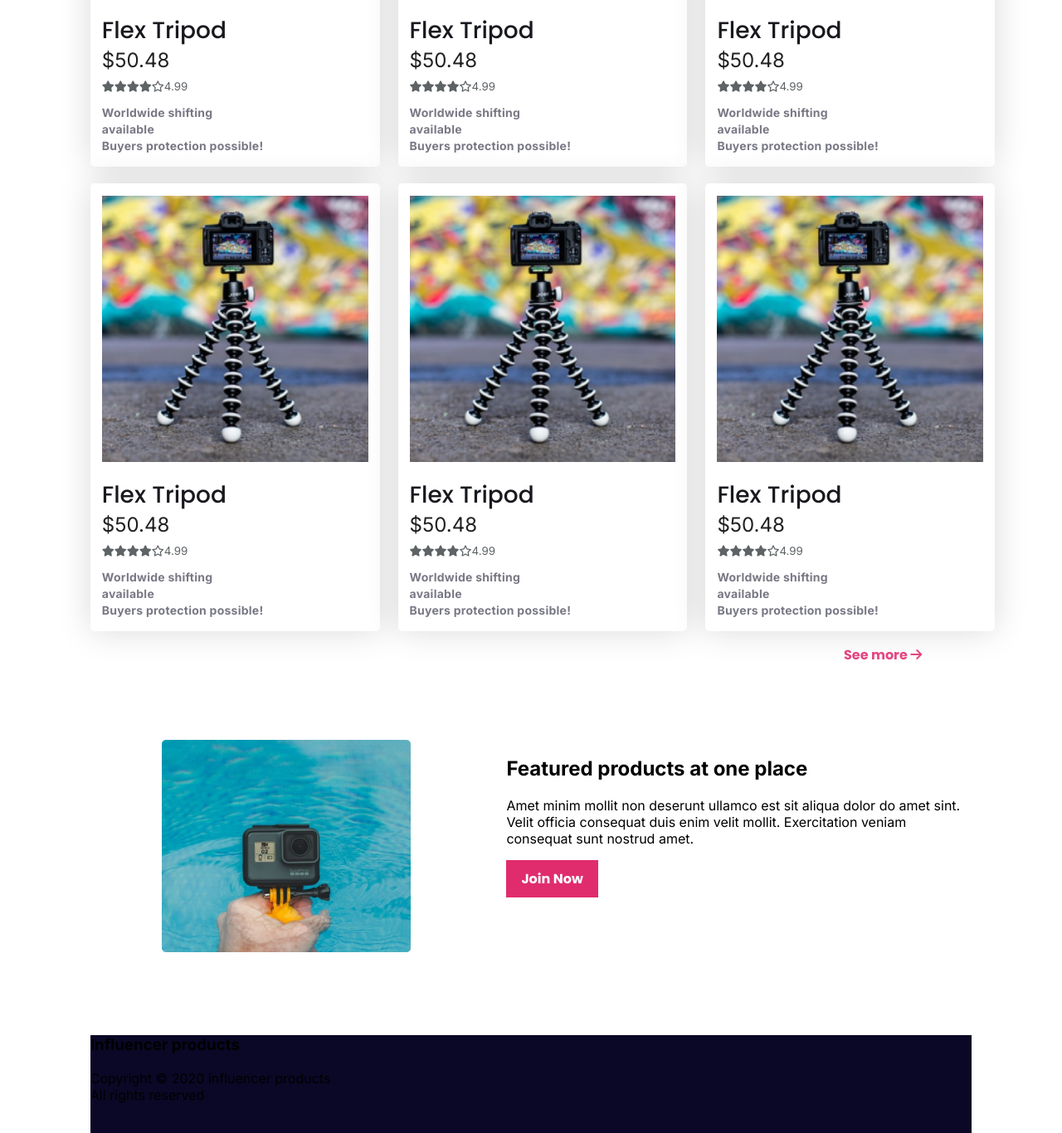
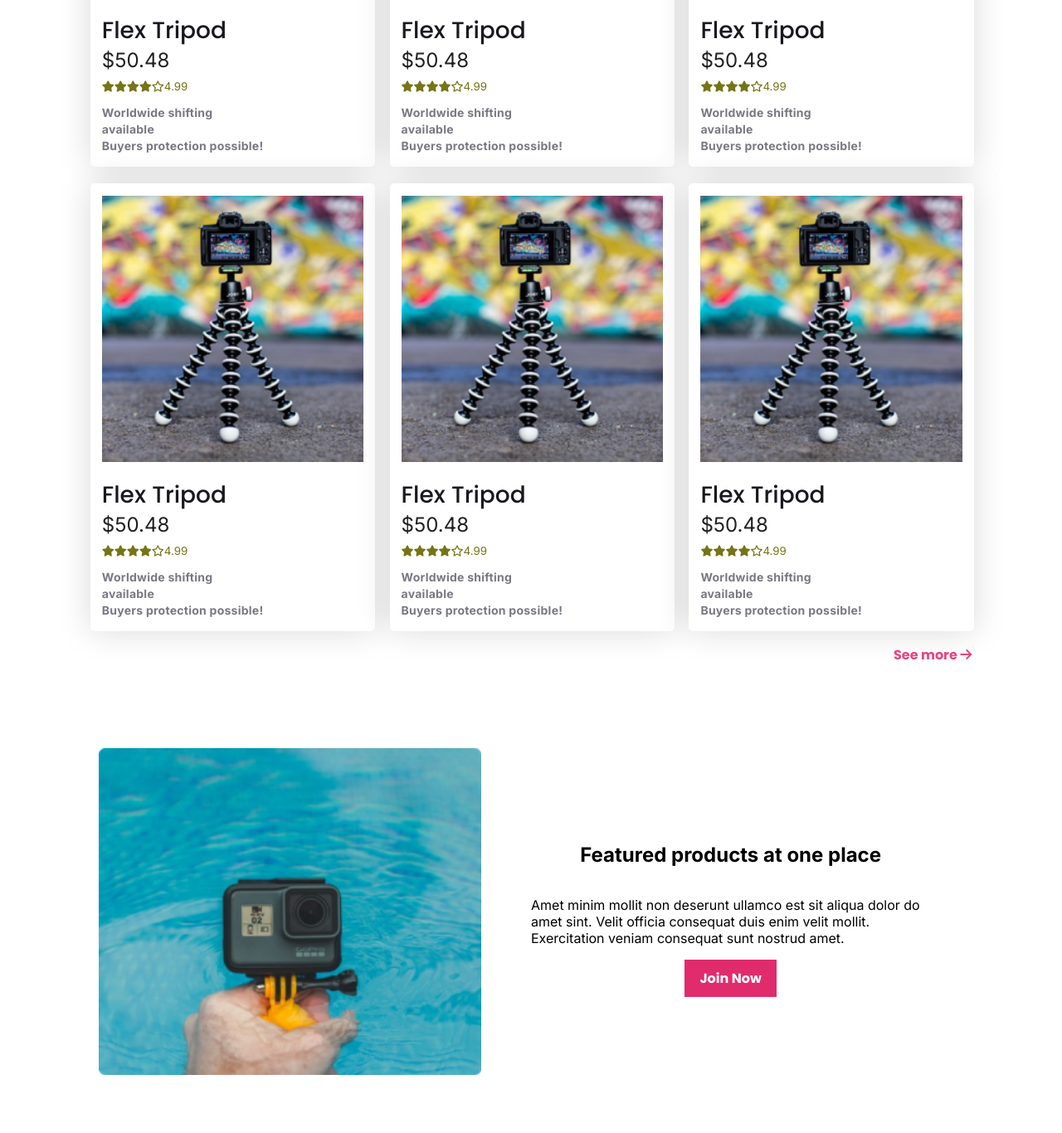
Before and after one commit to fahaadem/new-influencer-gear, a plain HTML site: page index.html in a window 1280 px wide. Shown: the part 1287-2653 px from the top of the page at 83% size. Drawn offline with Linux system fonts and the light colour scheme.

Commit message:
last commit

```diff
--- a/styles/style.css
+++ b/styles/style.css
@@ -141,11 +141,11 @@ header {
 
 .box-container {
     display: grid;
-    grid-template-columns: repeat(3, 0.8fr);
+    grid-template-columns: repeat(3, 1fr);
     align-items: center;
     justify-content: center;
-    column-gap: 50px;
-    row-gap: 20px;
+    gap: 20px;
+    margin: 0 auto;
 }
 
 .box {
@@ -153,7 +153,7 @@ header {
     border-radius: 5px;
     background: #FFF;
     box-shadow: 0px 0px 40px 0px rgba(0, 0, 0, 0.15);
-    width: 100%;
+    width: 92.5%;
     height: 510px;
 }
 
@@ -187,6 +187,7 @@ header {
     margin-top: -5px;
     color: #5E6366;
     font-size: smaller;
+    color: rgb(117, 117, 23);
 }
 
 .box-description {
@@ -202,7 +203,7 @@ header {
 
 .see-more {
     text-align: right;
-    margin-right: 60px;
+    /* margin-right: 60px; */
     color: rgba(224, 44, 109, 0.87);
     font-family: Poppins;
     font-size: 16px;
@@ -215,16 +216,29 @@ header {
 .featured-section {
     display: flex;
     justify-content: space-between;
-    gap: 30px;
     margin-bottom: 100px;
 }
 
 .featured-img {
-    width: 100%;
-    height: 100%;
+    display: block;
+    width: 50%;
     object-fit: cover;
     display: flex;
     justify-content: center;
+}
+
+.featured-img img {
+    width: 100%;
+    margin: 10px;
+}
+
+.featured-text {
+    display: flex;
+    justify-content: center;
+    flex-direction: column;
+    align-items: center;
+    width: 50%;
+    padding: 50px;
 }
 
 .btn-primary {
@@ -249,7 +263,7 @@ footer {
         margin: 0 auto;
     }
 
-    .nav-title{
+    .nav-title {
         display: flex;
         align-items: center;
     }
@@ -267,7 +281,7 @@ footer {
         justify-content: center;
     }
 
-    .banner, .featured-section {
+    .banner {
         flex-direction: column-reverse;
         text-align: center;
         justify-content: center;
@@ -279,7 +293,7 @@ footer {
         font-size: 36px;
     }
 
-    .banner-img{
+    .banner-img {
         object-fit: cover;
     }
 
@@ -315,4 +329,16 @@ footer {
         margin: 10px 40px;
     } */
 
+    .featured-section {
+        flex-direction: column-reverse;
+        align-items: center;
+    }
+
+    .featured-img {
+        width: 100%;
+    }
+    .featured-text {
+        width: 100%;
+    }
+
 }
```
